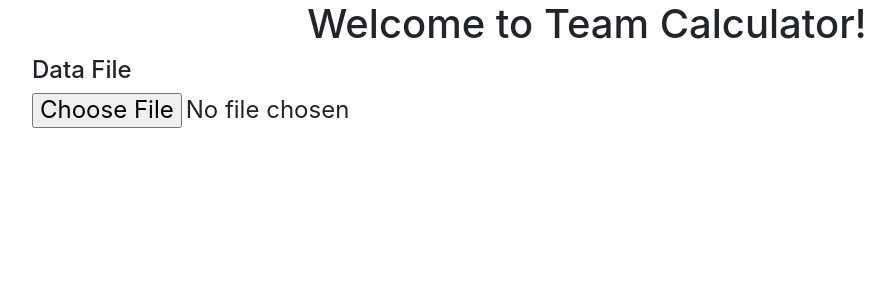
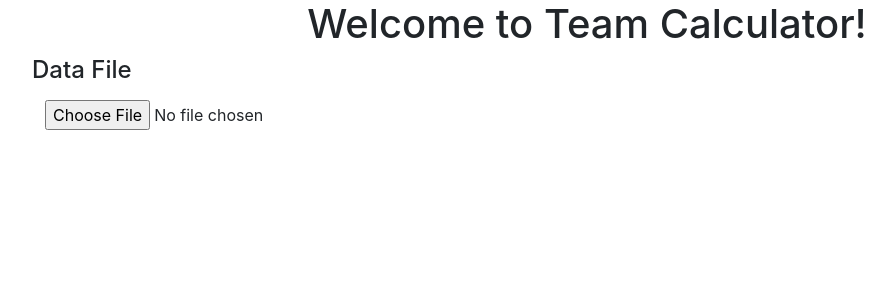
Before and after one commit to jibonita/stefka-marinova-employees, an Angular app: page / in a window 1280 px wide. Shown: the top 300 px of the page, without its empty margins (53-948 px from the left). Built offline with nearby package versions, Linux system fonts and the light colour scheme.

Commit message:
clear file field after get the file

```diff
--- a/src/app/file-load/file-load.component.html
+++ b/src/app/file-load/file-load.component.html
@@ -1,7 +1,7 @@
 <form>
     <div class="form-group">
         <label for="input-file">Data File</label>
-        <input type="file" (change)="onFileSelected($event)" class="form-control-file" id="input-file"
+        <input type="file" (change)="onFileSelected($event)" class="btn form-control-file" id="input-file" #inputFile
             accept="text/plain;application/octet-stream;application/vnd.ms-excel;">
     </div>
 </form>
--- a/src/app/file-load/file-load.component.ts
+++ b/src/app/file-load/file-load.component.ts
@@ -1,4 +1,4 @@
-import { Component, OnInit, EventEmitter, Output } from '@angular/core';
+import { Component, OnInit, EventEmitter, Output, ViewChild, ElementRef } from '@angular/core';
 
 @Component({
   selector: 'app-file-load',
@@ -7,6 +7,7 @@ import { Component, OnInit, EventEmitter, Output } from '@angular/core';
 })
 export class FileLoadComponent implements OnInit {
 
+  @ViewChild('inputFile') inputFileVar: ElementRef;
   @Output() fileLoadEvent = new EventEmitter<string | ArrayBuffer>();
 
   constructor() { }
@@ -18,6 +19,7 @@ export class FileLoadComponent implements OnInit {
     if (event.target.files.length > 0) {
       let reader = new FileReader();
       const file = event.target.files[0];
+      this.inputFileVar.nativeElement.value = '';
 
       reader.onload = () => {
         const text = reader.result;
@@ -34,7 +36,6 @@ export class FileLoadComponent implements OnInit {
       };
 
       reader.readAsText(file);
-
     }
   }
 }
```
